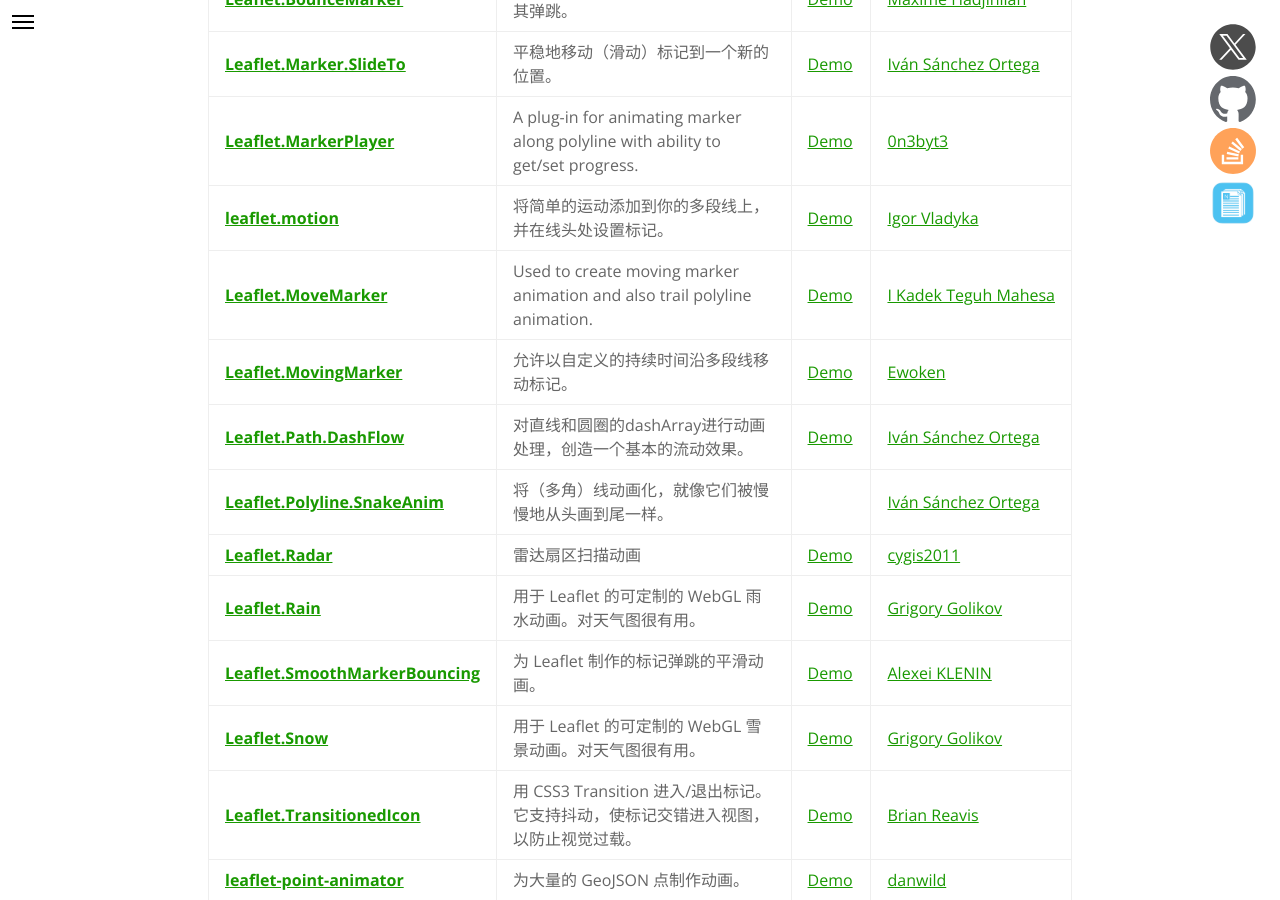
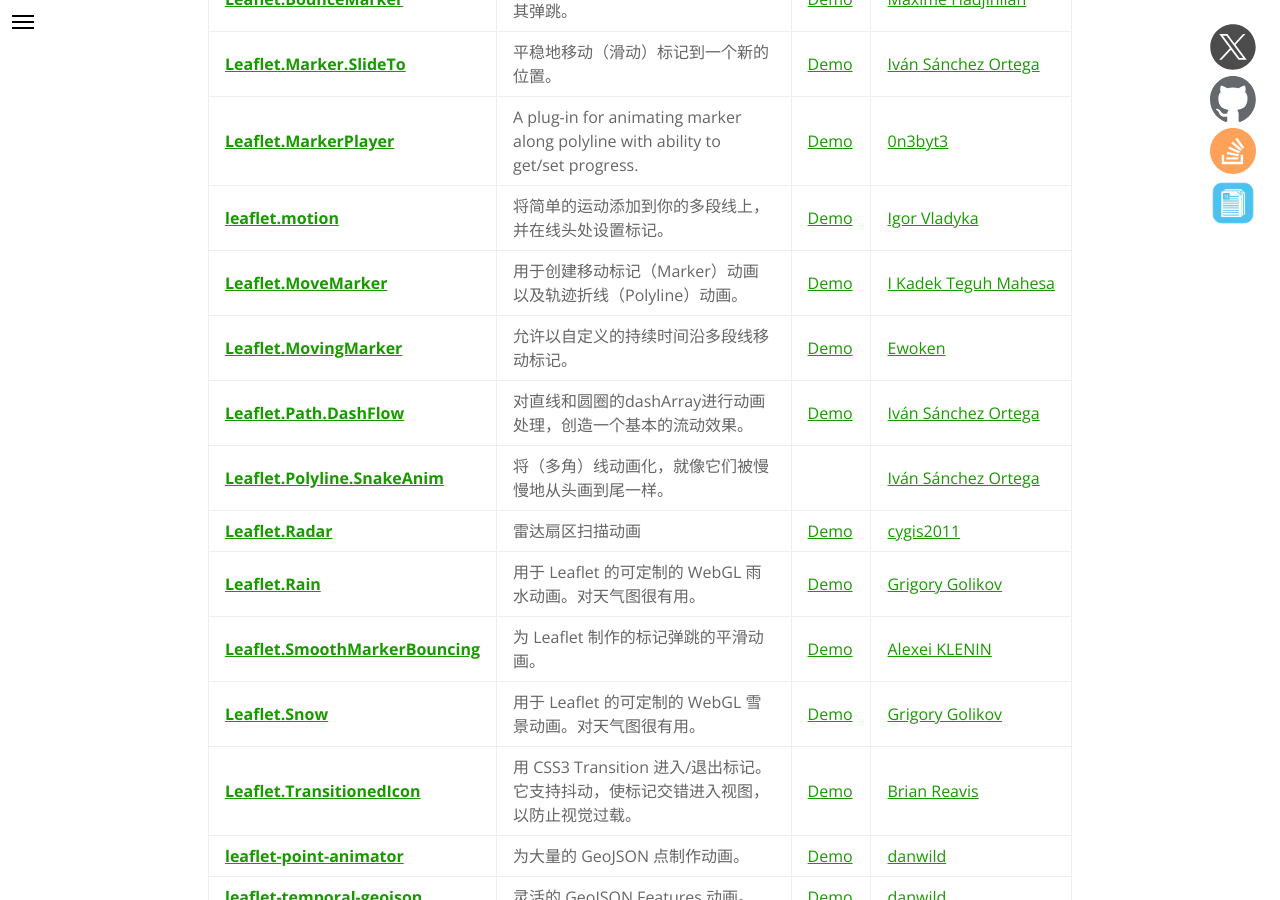
Before and after one commit to NICEXAI/leaflet_zh, a Jekyll site: the page built from plugins.md, in a window 1280 px wide and 900 px high, scrolled down 18820 px. Built offline with Jekyll 4.4.1, drawn with Linux system fonts in a browser that asks for light colours.

Commit message:
- 对 leaflet-movemarker 内的文档进行翻译和校正

```diff
--- a/_plugins/overlay-animations/leaflet-movemarker.md
+++ b/_plugins/overlay-animations/leaflet-movemarker.md
@@ -9,4 +9,4 @@ compatible-v0: false
 compatible-v1: true
 ---
 
-Used to create moving marker animation and also trail polyline animation.
+用于创建移动标记（Marker）动画以及轨迹折线（Polyline）动画。
```
